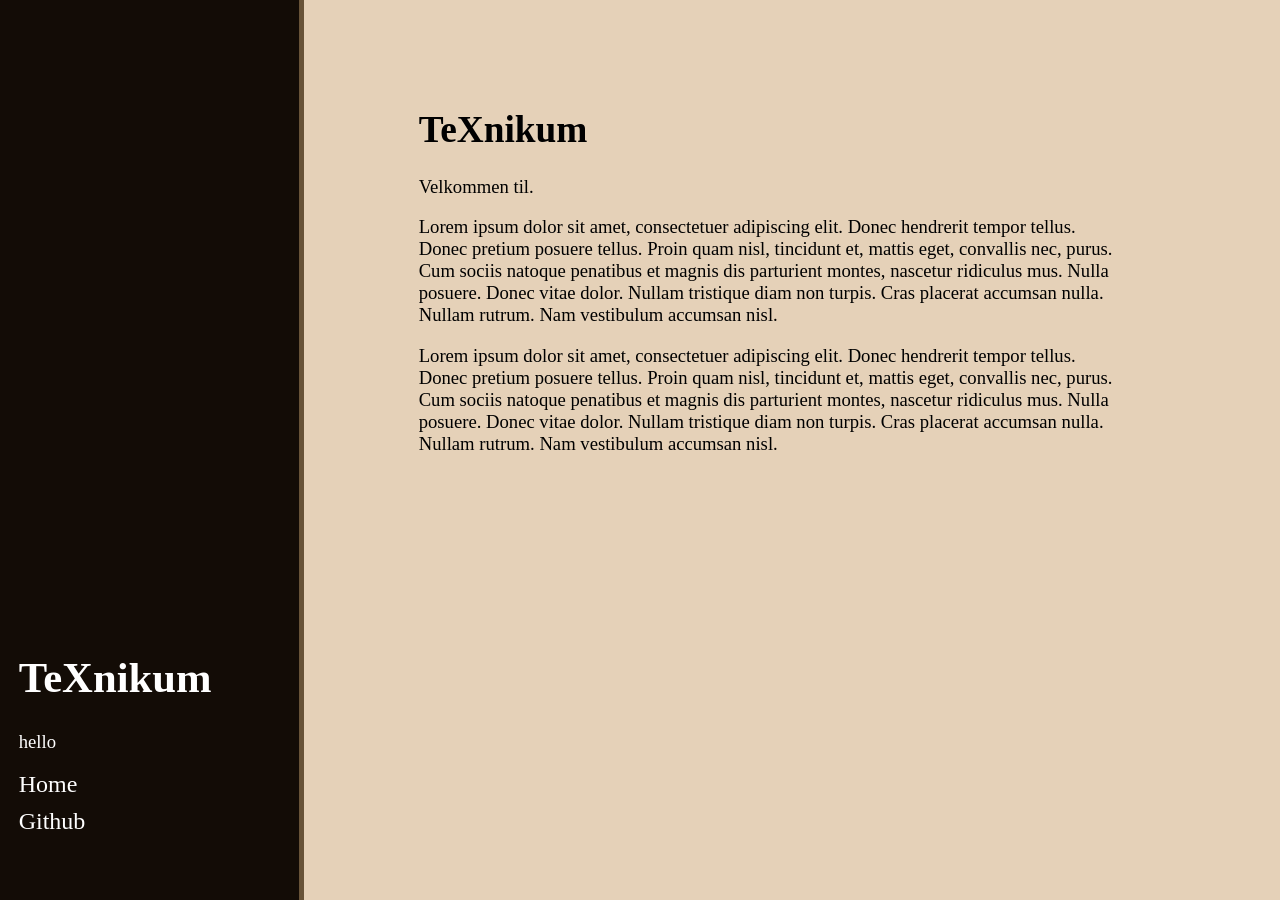
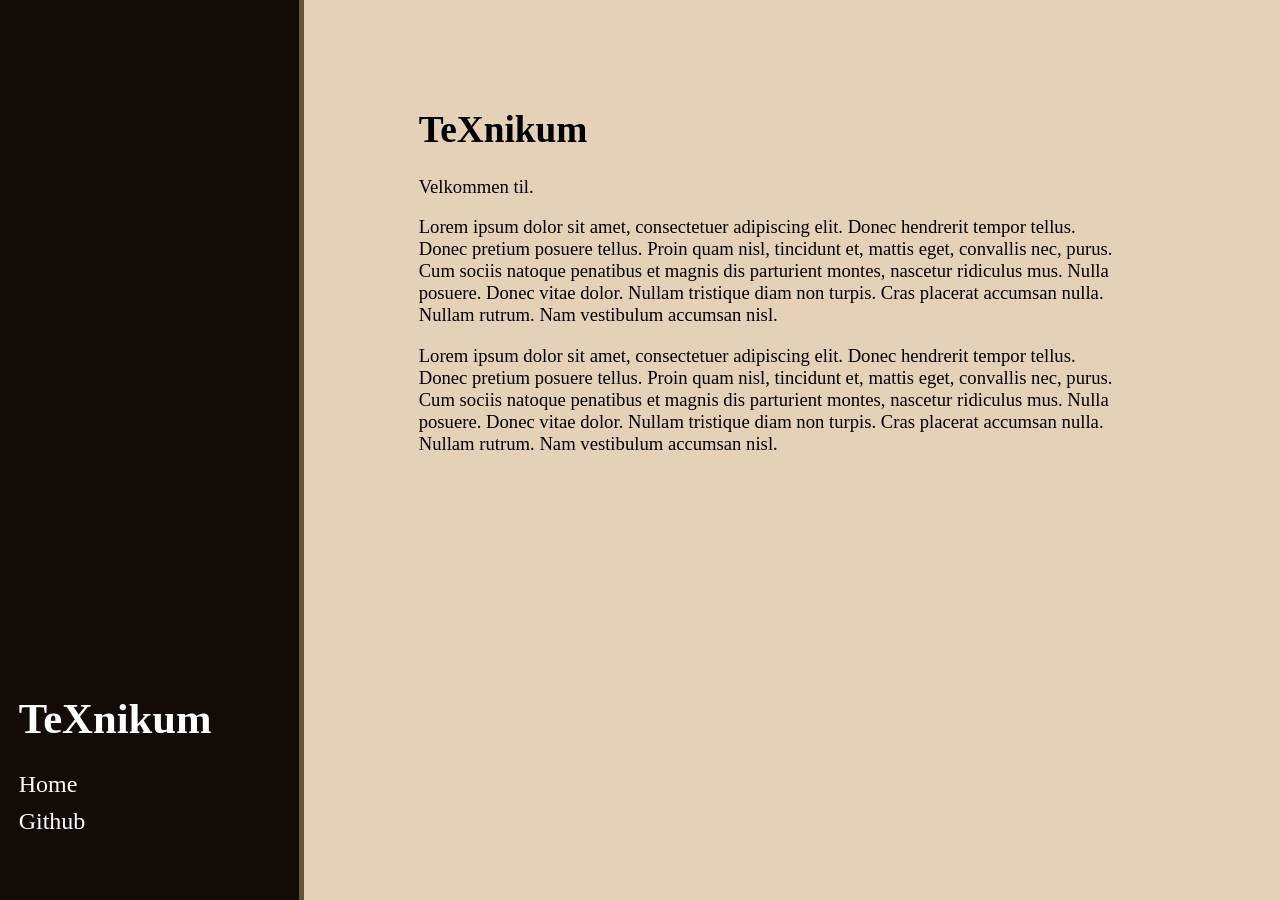
Before and after one commit to TeXnikum/TeXnikum.github.io, a Jekyll site: the page built from hello.md, in a window 1280 px wide. Built offline with Jekyll 4.4.1, drawn with Linux system fonts in a browser that asks for light colours.

```diff
--- a/_includes/sidebar.html
+++ b/_includes/sidebar.html
@@ -1,8 +1,8 @@
 <div class="sidebar">
   <div class="sidebar-content">
     <h1>TeXnikum</h1>
-    {% for node in site.pages %}
-    {{ node.title }}
+    {% for node in ["abc", "def", "ghi"] %}
+    {{ node }}
     {% endfor %}
     <ul class="sidebar-nav">
       <li class="sidebar-nav-item"> <!-- {% if page.title == "texnikum.dk/hello" %}active{% endif %}"> -->
```
